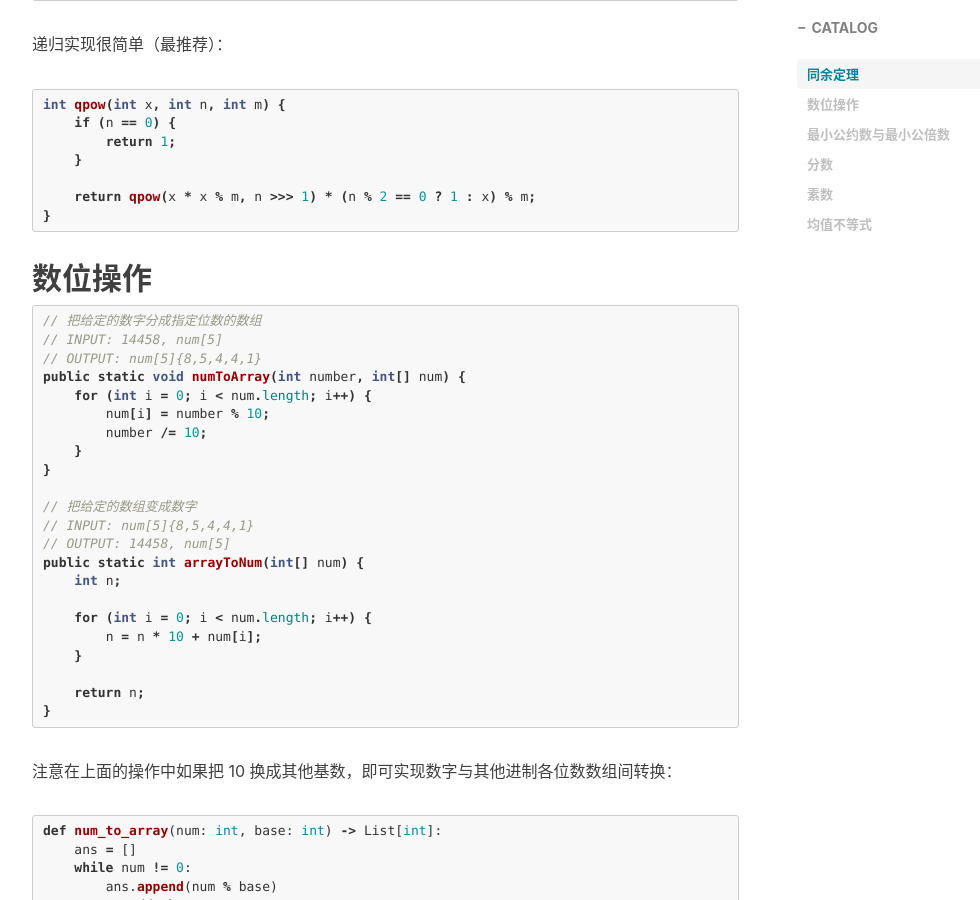
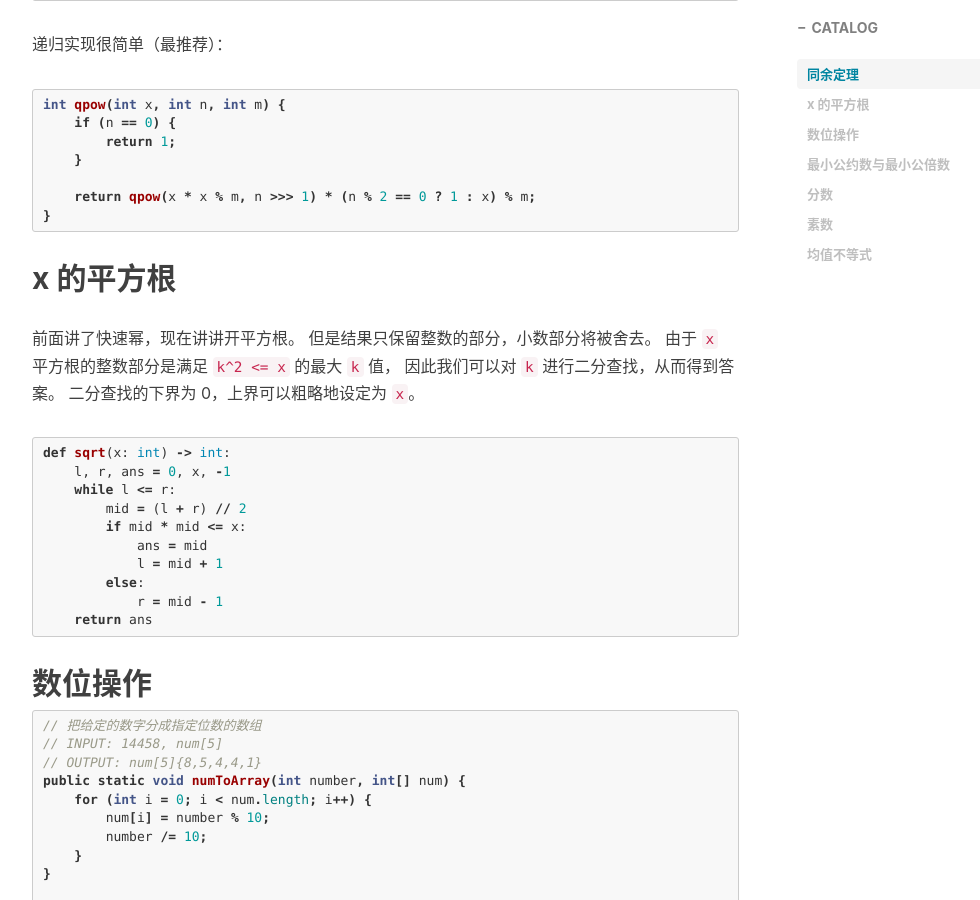
Before and after one commit to gonearewe/gonearewe.github.io, a Jekyll site: the page built from _posts/2020-09-13-数学与数字相关算法.md, in a window 1280 px wide and 900 px high, scrolled down 2464 px. Shown: the whole window, without its empty margins (233-1213 px from the left). Built offline with Jekyll 4.4.1, drawn with Linux system fonts in a browser that asks for light colours; nearby versions of some CDN libraries; comment, search, counter and statistics services are not loaded.

Commit message:
小更新

````diff
--- a/_posts/2020-09-13-数学与数字相关算法.md
+++ b/_posts/2020-09-13-数学与数字相关算法.md
@@ -113,6 +113,27 @@ int qpow(int x, int n, int m) {
 
     return qpow(x * x % m, n >>> 1) * (n % 2 == 0 ? 1 : x) % m;
 }
+```
+
+## x 的平方根
+
+前面讲了快速幂，现在讲讲开平方根。
+但是结果只保留整数的部分，小数部分将被舍去。
+由于 `x` 平方根的整数部分是满足 `k^2 <= x` 的最大 `k` 值，
+因此我们可以对 `k` 进行二分查找，从而得到答案。
+二分查找的下界为 0，上界可以粗略地设定为 `x`。
+
+```py
+def sqrt(x: int) -> int:
+    l, r, ans = 0, x, -1
+    while l <= r:
+        mid = (l + r) // 2
+        if mid * mid <= x:
+            ans = mid
+            l = mid + 1
+        else:
+            r = mid - 1
+    return ans
 ```
 
 ## 数位操作
````
Also changed, not shown: img/post-2021-bucket-sort.png (renamed from img/post-2021-bucket-sort.png.png).
